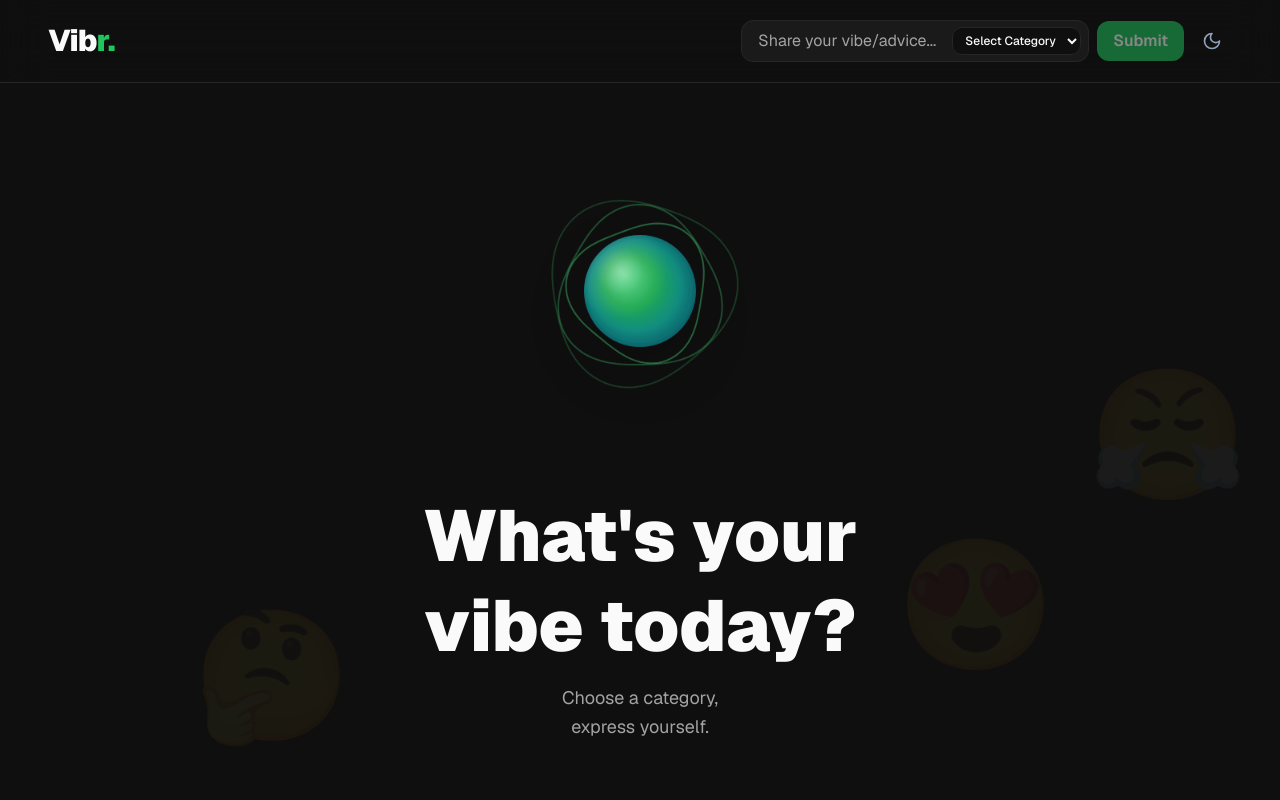
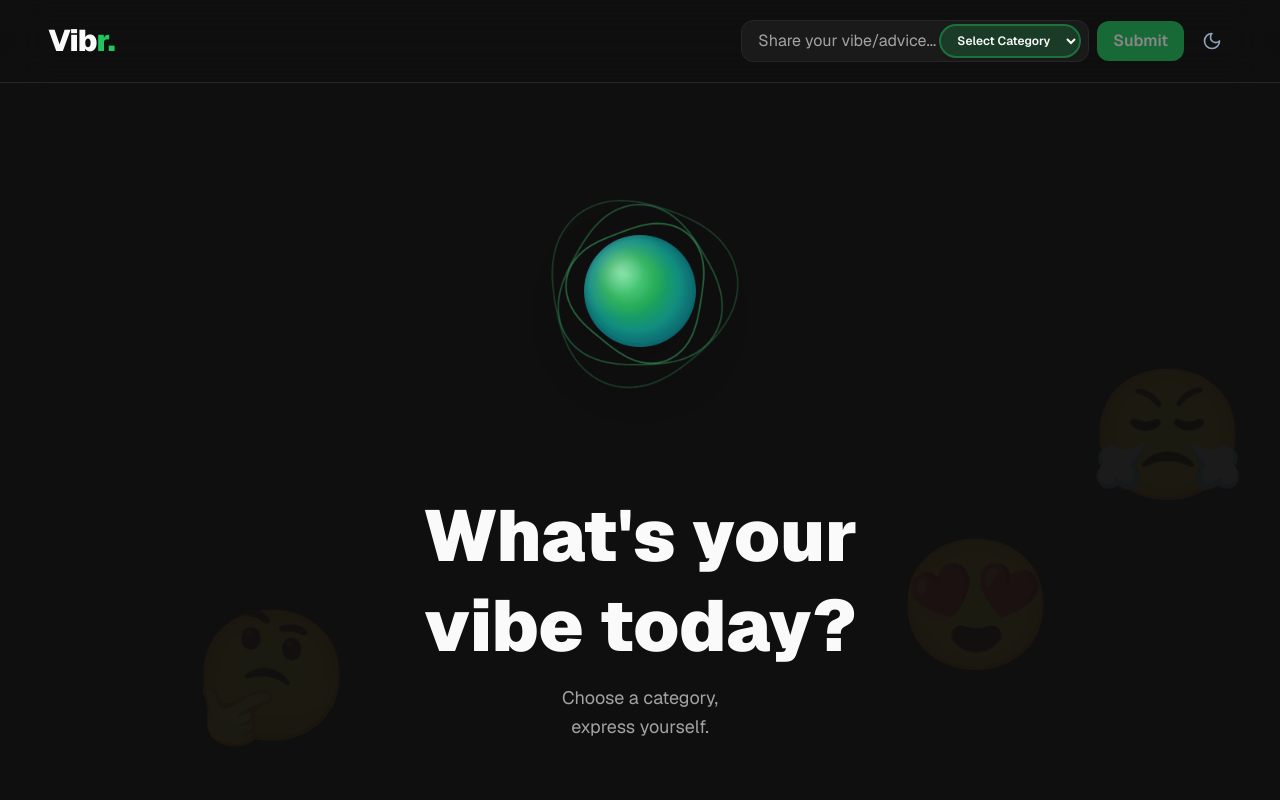
Before and after one commit to berrybrightson1/Vibr, a Next.js app: page / in a window 1280 px wide. Shown: the top 800 px of the page. Built offline with nearby package versions, Linux system fonts and the light colour scheme.

Commit message:
Redesign dropdown with rounded banner and theme-aware colors

```diff
--- a/app/page.tsx
+++ b/app/page.tsx
@@ -148,9 +148,8 @@ export default function Home() {
               <select
                 value={selectedCategory || ""}
                 onChange={(e) => setSelectedCategory(e.target.value as Category)}
-                className="absolute right-2 top-1/2 -translate-y-1/2 px-2 py-1 bg-background/90 backdrop-blur border border-border text-foreground rounded-md focus:outline-none focus:ring-1 focus:ring-primary cursor-pointer text-xs font-medium hover:bg-accent transition-colors"
+                className="absolute right-2 top-1/2 -translate-y-1/2 px-3 py-1.5 bg-primary/10 dark:bg-primary/20 backdrop-blur border-2 border-primary/30 dark:border-primary/40 text-foreground rounded-full focus:outline-none focus:ring-2 focus:ring-primary focus:border-primary cursor-pointer text-xs font-semibold hover:bg-primary/20 dark:hover:bg-primary/30 transition-all shadow-sm min-w-[110px]"
                 title="Select category for this vibe"
-                style={{ minWidth: '110px' }}
               >
                 <option value="" disabled>Select Category</option>
                 <option value="football">Football</option>
```
